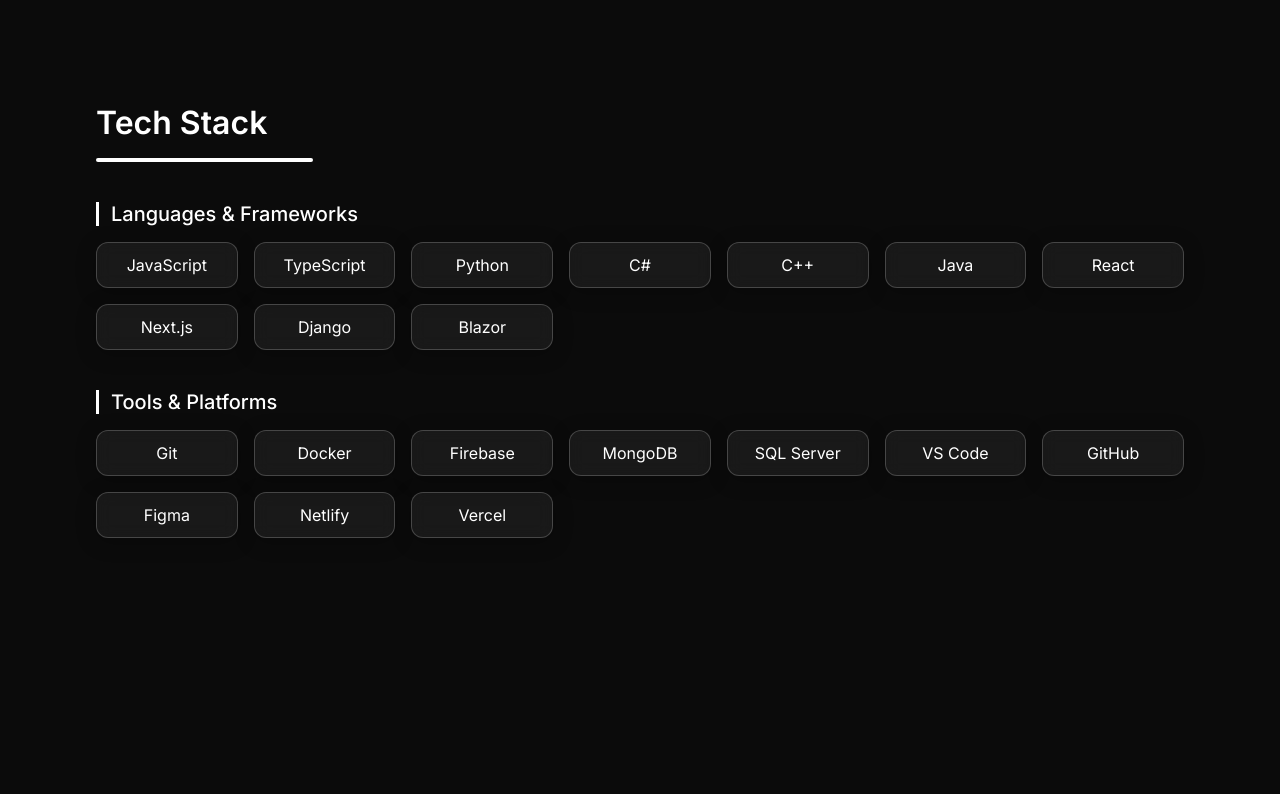
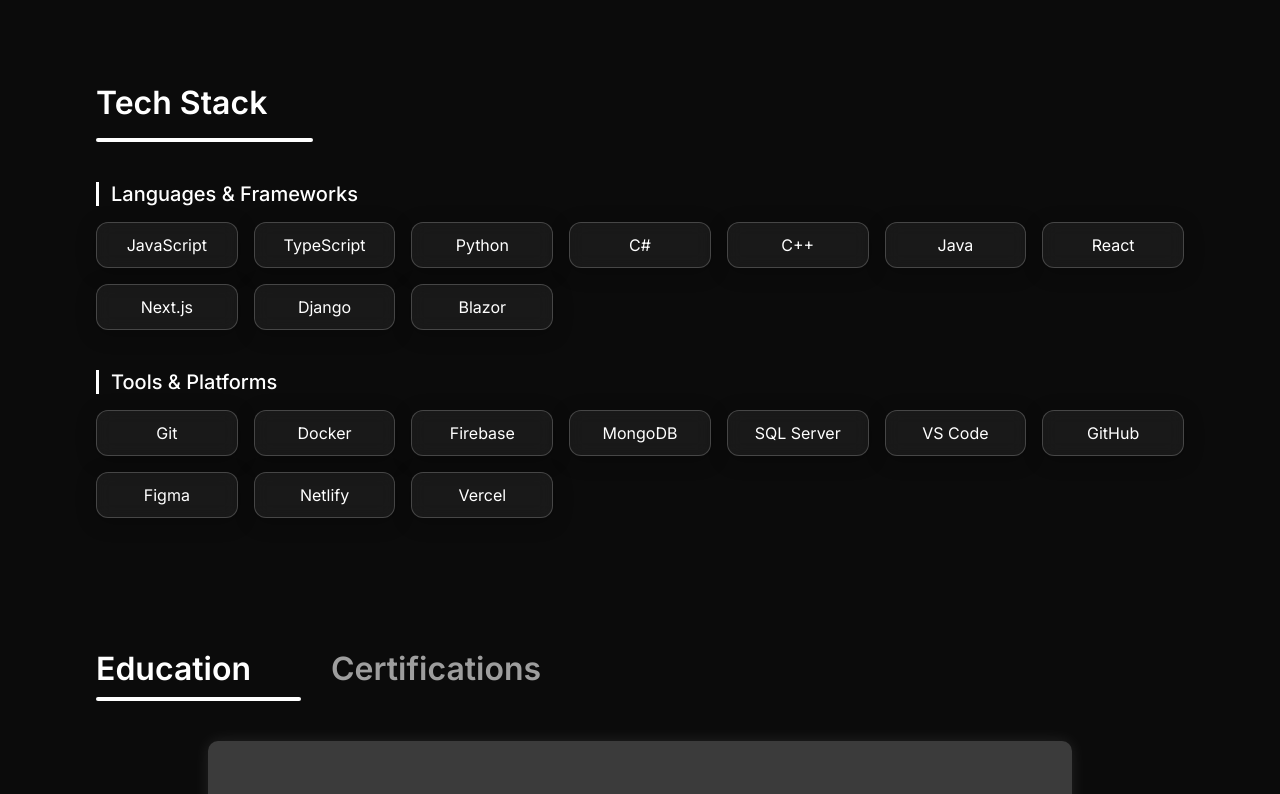
Before and after one commit to KhymNad/portfolio-react, a React (Vite) app: page / in a window 1280 px wide. Shown: the part 2000-2794 px from the top of the page. Before the commit the page ends 2602 px from the top, so only its background shows below. Built offline with nearby package versions, Linux system fonts and the light colour scheme.

Commit message:
implemented EducationSection w/ certifications

```diff
--- a/src/App.tsx
+++ b/src/App.tsx
@@ -1,5 +1,5 @@
 import './App.css'
-import { NavBar, HeroSection, ProjectSection, SkillsSection } from './components';
+import { NavBar, HeroSection, ProjectSection, SkillsSection, EducationSection } from './components';
 import { useEffect } from 'react';
 import { useLocation } from 'react-router-dom';
 
@@ -19,7 +19,7 @@
   return (
     <>
       <NavBar />
-      <div
+      {/* <div
         id="home"
         style={{
           position: 'relative',
@@ -27,10 +27,11 @@
           height: '20px',
           visibility: 'hidden',
         }}
-      />
+      /> */}
       <HeroSection />
       <ProjectSection />
       <SkillsSection />
+      < EducationSection />
     </>
   )
 }
--- /dev/null
+++ b/src/components/EducationSection/EducationSection.module.css
@@ -0,0 +1,123 @@
+.educationSection {
+    padding: 4rem 2rem;
+    background-color: #0B0B0B;
+    color: white;
+}
+
+.project_container {
+    max-width: 1600px;
+    margin: 0 auto;
+    padding: 0 4rem;
+}
+
+.underline {
+    height: 4px;
+    background-color: #ffffff;
+    border-radius: 4px;
+}
+
+.tabs {
+    position: relative;
+    display: flex;
+    flex-direction: row;
+    align-items: center; /* vertically center tabs for consistent height */
+    gap: 5rem;
+    font-size: 2rem;
+    font-weight: 600;
+    margin-bottom: 2rem;
+    line-height: 1.2; /* match title line-height */
+    height: calc(2rem * 1.2 + 1rem); /* title font-size * line-height + margin-bottom of title */
+}
+
+.tab {
+    cursor: pointer;
+    color: #9e9e9e;
+    position: relative;
+    padding-bottom: 0.5rem;
+    transition: color 0.3s ease;
+    display: flex;
+    align-items: center;
+    height: 100%; /* fill tabs container height */
+}
+
+.tab:hover {
+    color: #fff;
+}
+
+.tab.active {
+    color: #fff;
+}
+
+.underline {
+    position: absolute;
+    bottom: 0;
+    height: 4px;
+    background-color: #ffffff;
+    border-radius: 4px;
+}
+
+.tab_content {
+    margin-top: 2.5rem;
+}
+
+.education_card {
+    background-color: rgba(255, 255, 255, 0.2);
+    padding: 2rem;
+    border-radius: 10px;
+    backdrop-filter: blur(6px);
+    box-shadow: 0 0 15px rgba(255, 255, 255, 0.1);
+    max-width: 800px;
+    margin: auto;
+}
+
+.education_card h2 {
+    font-size: 1.5rem;
+    margin-bottom: 1rem;
+}
+
+.education_card h3 {
+    font-size: 1.25rem;
+    font-weight: bold;
+    margin-bottom: 0.5rem;
+}
+
+.education_card p {
+    font-style: italic;
+    color: #ccc;
+}
+
+.certification_grid {
+    display: grid;
+    grid-template-columns: repeat(3, 1fr); /* exactly 3 columns */
+    gap: 1rem;
+    background-color: #0B0B0B;
+    color: white;
+}
+
+.certification_item {
+    background: rgba(255, 255, 255, 0.06);
+    border-radius: 6px;
+    overflow: hidden;
+    box-shadow: 0 4px 16px rgba(255, 255, 255, 0.1);
+    display: flex;
+    flex-direction: column;
+    align-items: center;
+    transition: transform 0.3s ease-out, background 0.3s ease-out, box-shadow 0.3s ease-out;
+    backdrop-filter: blur(10px);
+    -webkit-backdrop-filter: blur(10px);
+    border: 1px solid rgba(255, 255, 255, 0.15);
+    padding: 0;
+    cursor: pointer;
+}
+
+.certification_item:hover {
+    transform: translateY(-3px) scale(1.02);
+    background: rgba(255, 255, 255, 0.12);
+    box-shadow: 0 8px 24px rgba(90, 240, 247, 0.3); /* subtle cyan-ish glow */
+}
+
+.certification_item img {
+    width: 100%;
+    border-radius: 1px;
+    object-fit: cover;
+}
--- /dev/null
+++ b/src/components/EducationSection/EducationSection.tsx
@@ -0,0 +1,155 @@
+import React, { useRef, useState, useEffect } from 'react';
+import { motion, AnimatePresence } from 'framer-motion';
+import styles from './EducationSection.module.css';
+
+const EducationSection: React.FC = () => {
+    const [activeTab, setActiveTab] = useState<'education' | 'certifications'>('education');
+    const [underlineStyle, setUnderlineStyle] = useState({ width: 0, left: 0 });
+
+    // For zoom modal
+    const [zoomedImage, setZoomedImage] = useState<string | null>(null);
+
+    const educationRef = useRef<HTMLDivElement>(null);
+    const certificationsRef = useRef<HTMLDivElement>(null);
+    const sectionRef = useRef<HTMLElement>(null);
+
+    const tabRefs = {
+        education: educationRef,
+        certifications: certificationsRef,
+    };
+
+    useEffect(() => {
+        const tabEl = tabRefs[activeTab].current;
+        if (tabEl) {
+            const { offsetWidth, offsetLeft } = tabEl;
+            setUnderlineStyle({ width: offsetWidth + 50, left: offsetLeft });
+        }
+    }, [activeTab]);
+
+    // Dummy certificate images array (to map on)
+    const certificates = Array(6).fill('../../images/certificates/boardInfinity_FullStackDeveloper.png');
+
+    const openZoom = (imgSrc: string) => {
+        setZoomedImage(imgSrc);
+    };
+
+    const closeZoom = () => {
+        setZoomedImage(null);
+    };
+
+    return (
+        <motion.section
+            className={styles.educationSection}
+            id="education"
+            ref={sectionRef}
+            initial={{ opacity: 0, y: 50 }}
+            whileInView={{ opacity: 1, y: 0 }}
+            transition={{ duration: 0.6, ease: 'easeOut' }}
+            viewport={{ once: true, amount: 0.3 }}
+        >
+            <div className={styles.project_container}>
+                <div className={styles.tabs}>
+                    <div
+                        ref={educationRef}
+                        className={`${styles.tab} ${activeTab === 'education' ? styles.active : ''}`}
+                        onClick={() => setActiveTab('education')}
+                    >
+                        Education
+                    </div>
+                    <div
+                        ref={certificationsRef}
+                        className={`${styles.tab} ${activeTab === 'certifications' ? styles.active : ''}`}
+                        onClick={() => setActiveTab('certifications')}
+                    >
+                        Certifications
+                    </div>
+                    <motion.div
+                        className={styles.underline}
+                        animate={{ width: underlineStyle.width, left: underlineStyle.left }}
+                        transition={{ duration: 0.4, ease: 'easeInOut' }}
+                    />
+                </div>
+
+                <div className={styles.tab_content}>
+                    {activeTab === 'education' ? (
+                        <motion.div
+                            className={styles.education_card}
+                            initial={{ opacity: 0, y: 20, rotateX: -5 }}
+                            whileHover={{ rotateX: 0, y: -10 }}
+                            whileInView={{ opacity: 1, y: 0, rotateX: 0 }}
+                            transition={{ duration: 0.6, ease: 'easeOut' }}
+                        >
+                            <h2>BSc - Computing Science, Minor in Mathematics</h2>
+                            <h3>University of Alberta</h3>
+                            <p><em>Edmonton, AB | Sep. 2021 - Aug. 2025</em></p>
+                        </motion.div>
+                    ) : (
+                        <motion.div
+                            className={styles.certification_grid}
+                            initial={{ opacity: 0, y: 30 }}
+                            whileInView={{ opacity: 1, y: 0 }}
+                            transition={{ duration: 0.6, ease: 'easeOut' }}
+                            viewport={{ once: true, amount: 0.3 }}
+                        >
+                            {certificates.map((imgSrc, idx) => (
+                            <motion.div
+                                key={idx}
+                                className={styles.certification_item}
+                                initial={{ opacity: 0, y: 20 }}
+                                whileInView={{ opacity: 1, y: 0 }}
+                                whileHover={{ scale: 1.02, y: -3 }}
+                                transition={{ duration: 0.15, ease: 'easeInOut' }} // faster and smoother
+                                viewport={{ once: true }}
+                                onClick={() => openZoom(imgSrc)}
+                            >
+                                <img src={imgSrc} alt={`Certificate ${idx + 1}`} />
+                            </motion.div>
+                            ))}
+                        </motion.div>
+                    )}
+                </div>
+            </div>
+
+            {/* Zoom modal */}
+            <AnimatePresence>
+                {zoomedImage && (
+                    <motion.div
+                        className={styles.zoomOverlay}
+                        onClick={closeZoom}
+                        initial={{ opacity: 0 }}
+                        animate={{ opacity: 1 }}
+                        exit={{ opacity: 0 }}
+                        style={{
+                            position: 'fixed',
+                            top: 0, left: 0, right: 0, bottom: 0,
+                            backgroundColor: 'rgba(0,0,0,0.75)',
+                            display: 'flex',
+                            justifyContent: 'center',
+                            alignItems: 'center',
+                            zIndex: 9999,
+                            cursor: 'zoom-out'
+                        }}
+                    >
+                        <motion.img
+                            src={zoomedImage}
+                            alt="Zoomed Certificate"
+                            initial={{ scale: 0.8 }}
+                            animate={{ scale: 1 }}
+                            exit={{ scale: 0.8 }}
+                            transition={{ type: 'spring', stiffness: 300, damping: 25 }}
+                            style={{
+                                maxWidth: '90%',
+                                maxHeight: '90%',
+                                borderRadius: 12,
+                                boxShadow: '0 10px 30px rgba(0,0,0,0.5)'
+                            }}
+                            onClick={e => e.stopPropagation()} // prevent closing modal on image click
+                        />
+                    </motion.div>
+                )}
+            </AnimatePresence>
+        </motion.section>
+    );
+};
+
+export default EducationSection;
--- a/src/components/ProjectsSection/ProjectCard.module.css
+++ b/src/components/ProjectsSection/ProjectCard.module.css
@@ -1,6 +1,6 @@
 .card {
     background: rgba(255, 255, 255, 0.06);
-    border-radius: 12px;
+    border-radius: 6px;
     overflow: hidden;
     box-shadow: 0 4px 16px rgba(255, 255, 255, 0.1);
     display: flex;
--- a/src/components/index.tsx
+++ b/src/components/index.tsx
@@ -3,3 +3,4 @@
 export {default as ProjectSection} from './ProjectsSection/ProjectSection';
 export {default as ProjectDetails} from './ProjectsSection/ProjectDetails';
 export {default as SkillsSection} from './SkillsSection/SkillsSection'
+export {default as EducationSection} from './EducationSection/EducationSection'
```
Also changed, not shown: src/components/NavBar/NavBar.tsx (+12 -8 lines), 1 other file (tests, documents, lock files or other folders).
